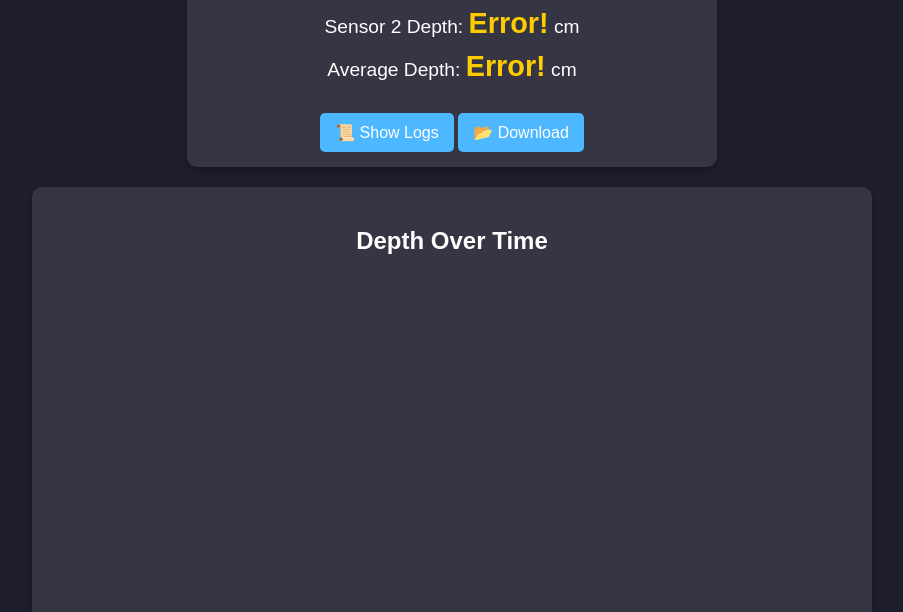
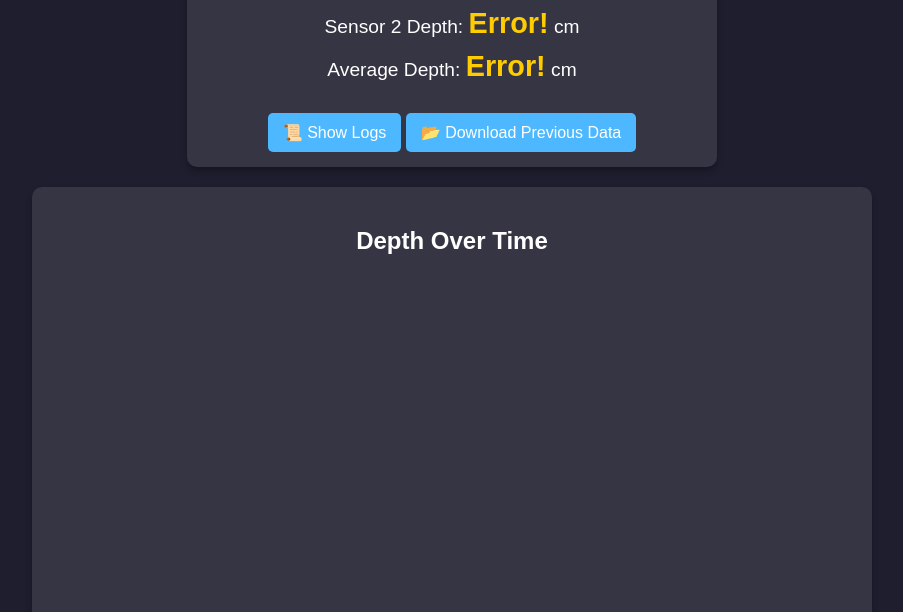
Before and after one commit to Mo-Nagi/EmbeddedProject, a website: page index.html in a window 1280 px wide. Shown: the part 188-800 px from the top of the page, without its empty margins (188-1091 px from the left). Drawn offline with nearby package versions, Linux system fonts and the light colour scheme; no server answers.

Commit message:
Update index.html

```diff
--- a/index.html
+++ b/index.html
@@ -14,7 +14,7 @@
         <p>Sensor 2 Depth: <span id="data2">Loading...</span> cm</p>
         <p>Average Depth: <span id="average">Loading...</span> cm</p>
         <button id="showLogs">📜 Show Logs</button>
-        <button id="downloadBtn">📂 Download</button>
+        <button id="downloadBtn">📂 Download Previous Data</button>
 
         </div>
     </div>
```
